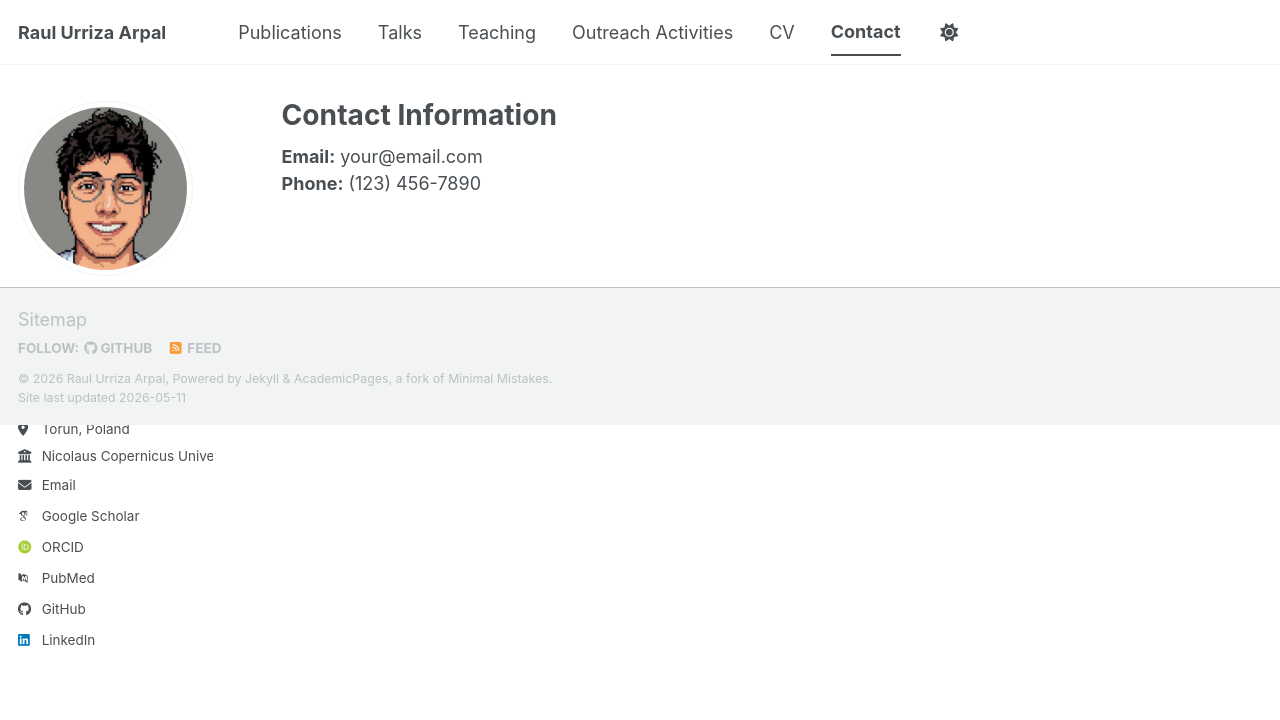
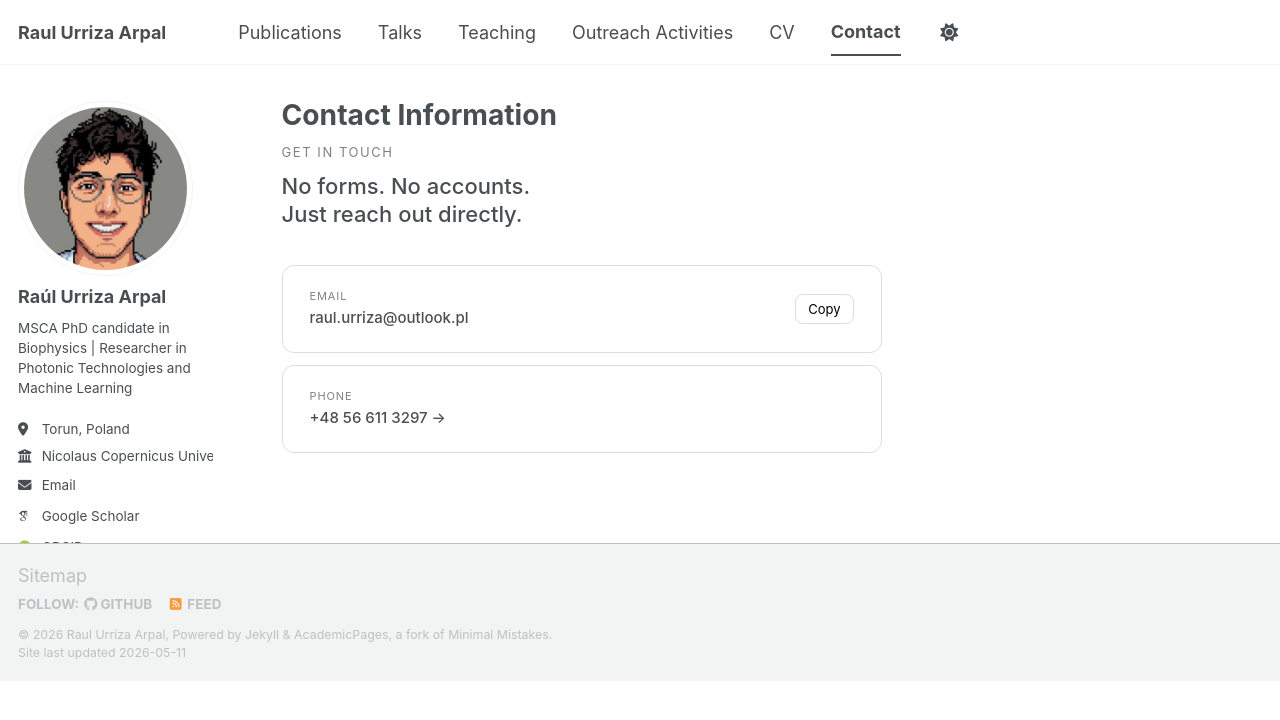
Before and after one commit to RaulUrriza/raulurriza.github.io, a Jekyll site: the page built from _pages/contact.html, in a window 1280 px wide. Shown: the top 720 px of the page. Built offline with Jekyll 4.4.1, drawn with Linux system fonts in a browser that asks for light colours; some web fonts are replaced; a script bundle is joined from its source files by our own code; library files that are not in the unit come from our copies.

Commit message:
Update contact.html

```diff
--- a/_pages/contact.html
+++ b/_pages/contact.html
@@ -5,23 +5,34 @@ permalink: /contact/
 author_profile: true
 ---
 
-{{ base_path }}
+<p style="font-size:13px; letter-spacing:0.12em; color:gray; text-transform:uppercase; margin:0 0 0.5rem;">Get in touch</p>
+<p style="font-size:22px; font-weight:500; margin:0 0 2rem; line-height:1.3;">No forms. No accounts.<br>Just reach out directly.</p>
 
+<div style="display:flex; flex-direction:column; gap:12px; max-width:600px;">
 
-{% comment %}
-  {% include archive-single.html %}
-  {# Ensure that _includes/archive-single.html exists #}
-{% for contact in site.data.contact %}
-  <div>
-    <strong>{{ contact.name }}</strong>: {{ contact.info }}
+  <!-- Email card with copy button -->
+  <div style="border:1px solid #ddd; border-radius:12px; padding:1.25rem 1.5rem;">
+    <div style="display:flex; align-items:center; justify-content:space-between;">
+      <div>
+        <p style="font-size:11px; color:gray; margin:0 0 2px; text-transform:uppercase; letter-spacing:0.08em;">Email</p>
+        <p style="font-size:15px; font-weight:500; margin:0;">raul.urriza@outlook.pl</p>
+      </div>
+      <button onclick="
+        navigator.clipboard.writeText('raul.urriza+emailbox@outlook.pl');
+        this.textContent='✓ Copied!';
+        setTimeout(() => this.textContent='Copy', 2000);
+      " style="font-size:13px; padding:6px 12px; border:1px solid #ddd; border-radius:8px; background:white; cursor:pointer;">
+        Copy
+      </button>
+    </div>
   </div>
-{% endfor %}
-Otherwise, add your contact information statically below.
-{% endcomment %}
 
-<div>
-  <strong>Email:</strong> your@email.com
+  <!-- Phone card with click-to-call -->
+  <a href="tel:+48566113297" style="text-decoration:none; color:inherit;">
+    <div style="border:1px solid #ddd; border-radius:12px; padding:1.25rem 1.5rem;">
+      <p style="font-size:11px; color:gray; margin:0 0 2px; text-transform:uppercase; letter-spacing:0.08em;">Phone</p>
+      <p style="font-size:15px; font-weight:500; margin:0;">+48 56 611 3297 →</p>
+    </div>
+  </a>
+
 </div>
-<div>
-  <strong>Phone:</strong> (123) 456-7890
-</div>
```
